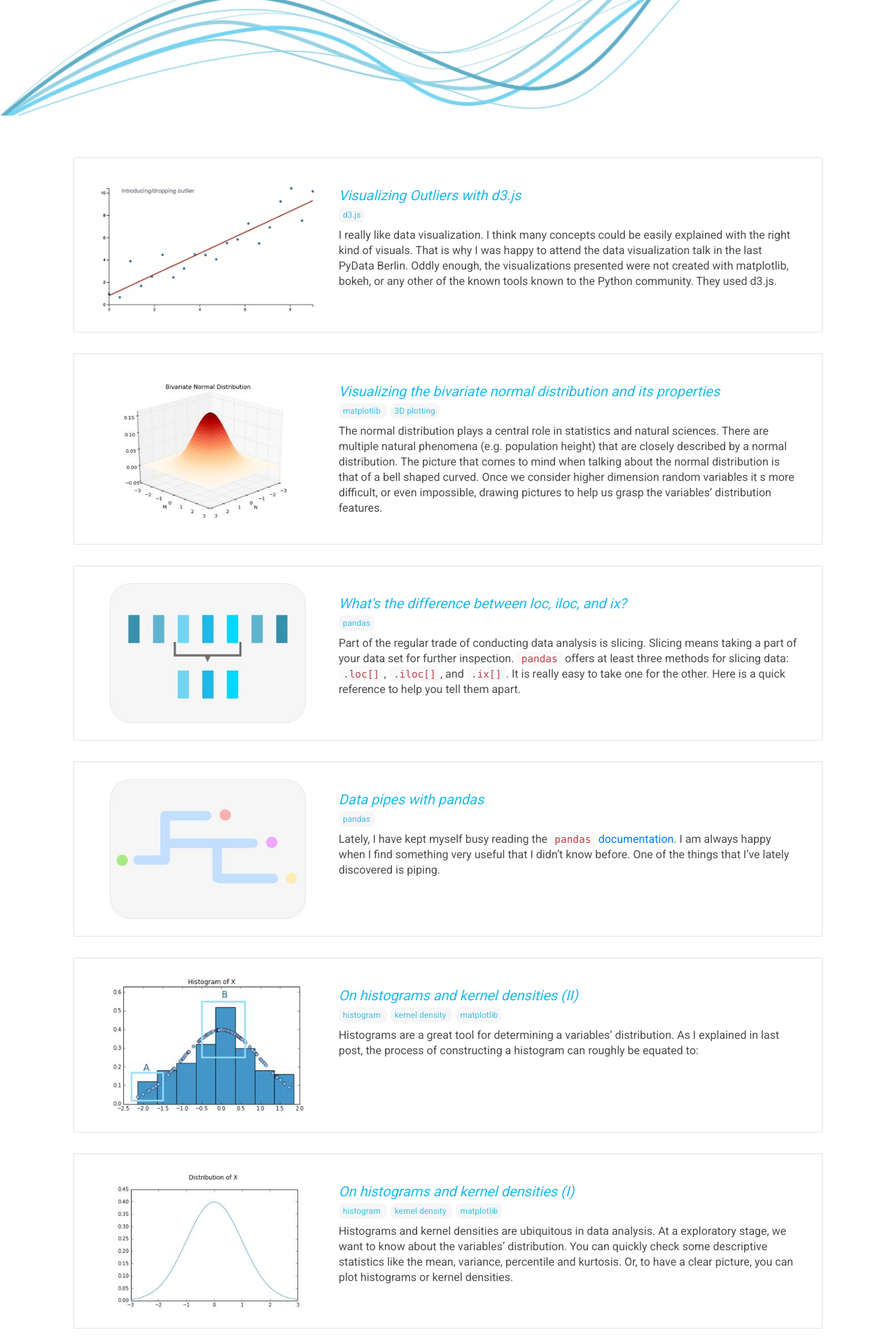
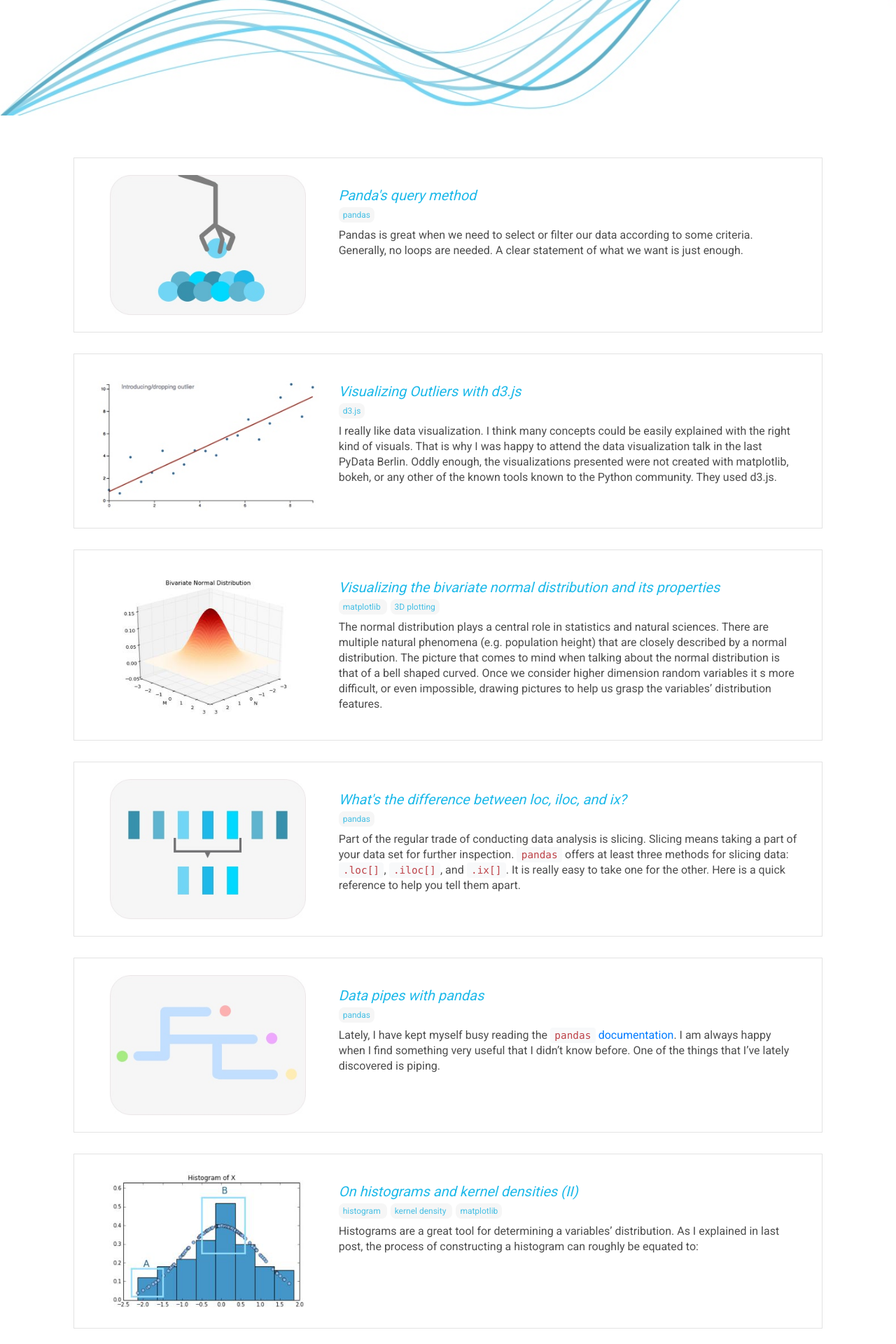
Before and after one commit to jlcoto/new_blog_page, a Jekyll site: the page built from index.html, in a window 1280 px wide. Shown: the part 318-2238 px from the top of the page at 70% size. Built offline with Jekyll 4.4.1, drawn with Linux system fonts in a browser that asks for light colours; nearby versions of some CDN libraries; some web fonts are replaced; some of the changed lines change nothing that is shown.

Commit message:
Add panda's query post.

```diff
--- /dev/null
+++ b/_posts/2016-09-05-query-method-pandas.markdown
@@ -0,0 +1,198 @@
+---
+layout: post
+title:  "Panda's query method"
+date:   2016-09-06 00:24:55 +0100
+category: Data Analysis
+tags: pandas
+image: /img-post/query-large.jpg
+---
+
+Pandas is great when we need to select or filter our data  according to some criteria. Generally, no loops are needed. A clear statement of what we want is just enough.
+
+While still experimental, pandas `query` method offers a simple way for making selections. The main advantage of this method, is that it allows writing cleaner and more readable code for getting the exact pieces of data you want. It also makes easier the task of index based selection.
+
+In what follows, I give a brief overview of this method based on its documentation. If you want a thorough overview, [read the docs](http://pandas.pydata.org/pandas-docs/stable/indexing.html#the-query-method-experimental).
+
+## Index based selection
+
+Dealing with indices, is not an easy task. Indices are the main responsible for most of the speed and consistency that pandas offers (e.g. it makes sure that operations are for same observation). In the beginning, however, it might take some time to adjust to their logic.
+
+Having used other statistical software, one of the things I could not get my head around was when I needed to use the index to filter the data according to some attribute. In the end, I would just convert the index into a column (or reset index) and go about with selections as I would regularly do with columns.
+
+The good thing about the `query` method is that it allows users to make selections directly with indices. Say that you want to select those indices bigger than a column. Well, no need to reset your index and refer to the column. We can simply use `query`:
+
+### Example Data
+
+{% highlight python %}
+#Original Dataset
+example_df = pd.DataFrame(example_array, \
+	    index=[1, 5, 6], columns=["A", "B", "C"])
+
+	  +----+-----+-----+-----+
+	  |    |   A |   B |   C |
+	  |----+-----+-----+-----|
+	  |  1 |   0 |   1 |   2 |
+	  |  5 |   3 |   4 |   5 |
+	  |  6 |   6 |   7 |   8 |
+	  +----+-----+-----+-----+
+{% endhighlight %}
+
+### Using indices as conditions
+
+{% highlight python %}
+#Getting data where index is bigger than one column
+example_df.query("index > A")
+
+	  +----+-----+-----+-----+
+	  |    |   A |   B |   C |
+	  |----+-----+-----+-----|
+	  |  1 |   0 |   1 |   2 |
+	  |  5 |   3 |   4 |   5 |
+	  +----+-----+-----+-----+
+
+#Getting data with multiple conditions
+example_df.query("index > A  & index > B")
+
+	  +----+-----+-----+-----+
+	  |    |   A |   B |   C |
+	  |----+-----+-----+-----|
+	  |  5 |   3 |   4 |   5 |
+	  +----+-----+-----+-----+
+
+{% endhighlight %}
+
+The query method makes index selections very easy. You just need to refer to the index for comparisons. When your index has a name, you just refer to that name in your query statement.
+
+The query method can also be applied to multi index data frames.
+
+{% highlight python %}
+
+#Multi Index data set
+	  +------------+-----+-----+-----+
+	  |            |   A |   B |   C |
+	  |------------+-----+-----+-----|
+	  | 'bar' | 1  |   0 |   1 |   2 |
+	  | 'bar' | 5  |   3 |   4 |   5 |
+	  | 'foo' | 6  |   6 |   7 |   8 |
+	  +------------+-----+-----+-----+
+
+{% endhighlight %}
+
+In this case we have included another index level, with indices 'bar' and 'foo'. Say that you want to select only those observations corresponding to 'bar' and from those takes the ones whose second index is greater than the values in column B.
+
+{% highlight python %}
+
+#Selecting with multiple indices
+mult_example.query('ilevel_0=="bar" &  ilevel_1 > B')
+
+	  +------------+-----+-----+-----+
+	  |            |   A |   B |   C |
+	  |------------+-----+-----+-----|
+	  |  'bar'| 5  |   3 |   4 |   5 |
+	  +------------+-----+-----+-----+
+
+{% endhighlight %}
+
+Note that in case we have named our indices, we would replace "ilevel" for the corresponding index name. Also, take into account that in case the index has the same name as the column, the column will be given precedence. In other words, comparisons will be made with columns.
+
+## Succinct syntax
+
+Another advantage of the `query` method is that it makes our conditions more succinct and clear. For example, suppose we are checking the grades of a group of students and we are interested in finding out which students have shown increasing improvement in their grades. We will compare the regular and `query` way of performing this selection.
+
+### Example Data
+
+{% highlight python %}
+#Students' data
++----+---------+----------+----------+----------+
+|    | Names   |   Test_1 |   Test_2 |   Test_3 |
+|----+---------+----------+----------+----------|
+|  0 | John    |       76 |       64 |       97 |
+|  1 | Thomas  |       56 |       59 |       95 |
+|  2 | Jenny   |       89 |       90 |       99 |
+|  3 | Tina    |       78 |       79 |      100 |
++----+---------+----------+----------+----------+
+{% endhighlight %}
+
+
+Checking for continuous progress:
+
+{% highlight python %}
+#Checking for conditions with "regular syntax"
+grades_df[(grades_df.Test_1 < grades_df.Test_2) \
+	& (grades_df.Test_2 < grades_df.Test_3)]
+
++----+---------+----------+----------+----------+
+|    | Names   |   Test_1 |   Test_2 |   Test_3 |
+|----+---------+----------+----------+----------|
+|  1 | Thomas  |       56 |       59 |       95 |
+|  2 | Jenny   |       89 |       90 |       99 |
+|  3 | Tina    |       78 |       79 |      100 |
++----+---------+----------+----------+----------+
+
+#Checking for conditions with `query` method Option 1
+grades_df.query("Test_1 < Test_2 and Test_2 < Test_3")
+
++----+---------+----------+----------+----------+
+|    | Names   |   Test_1 |   Test_2 |   Test_3 |
+|----+---------+----------+----------+----------|
+|  1 | Thomas  |       56 |       59 |       95 |
+|  2 | Jenny   |       89 |       90 |       99 |
+|  3 | Tina    |       78 |       79 |      100 |
++----+---------+----------+----------+----------+
+
+
+#Checking for conditions with `query` method Option 2
+grades_df.query("Test_1 < Test_2 < Test_3")
+
++----+---------+----------+----------+----------+
+|    | Names   |   Test_1 |   Test_2 |   Test_3 |
+|----+---------+----------+----------+----------|
+|  1 | Thomas  |       56 |       59 |       95 |
+|  2 | Jenny   |       89 |       90 |       99 |
+|  3 | Tina    |       78 |       79 |      100 |
++----+---------+----------+----------+----------+
+{% endhighlight %}
+
+Unsurprisingly, all lines of code lead to the same result. Most important to notice, however, is how easy was to get this result with the `query` method.
+
+In terms of comparison, a first thing to notice is that we do not use the parenthesis. The comparison operators in `query` have precedence over `and` and `or`. Furthermore, note that in the last example, we do not even need to use `and`. Personally, I find this makes the code very readable. As a result, the selection criteria is more clear, not only to the one performing the analysis, but also to people that will collaborate/read it.
+
+There are many other things that are easier with `query`. For example, imagine that you want to filter your data according to if a value is present in a column. As before, I present the "regular" way to perform this and the one with `query`. I will use the grades data set presented before.
+
+
+{% highlight python %}
+#Checking if good grade in last exam "regular" syntax
+grades_df[grades_df.Test_3.isin([98, 99, 100])]
+
++----+---------+----------+----------+----------+
+|    | Names   |   Test_1 |   Test_2 |   Test_3 |
+|----+---------+----------+----------+----------|
+|  2 | Jenny   |       89 |       90 |       99 |
+|  3 | Tina    |       78 |       79 |      100 |
++----+---------+----------+----------+----------+
+
+
+#Checking if good grade in last exam "query" syntax
+grades_df.query("Test_3 in [98, 99, 100]")
+
++----+---------+----------+----------+----------+
+|    | Names   |   Test_1 |   Test_2 |   Test_3 |
+|----+---------+----------+----------+----------|
+|  2 | Jenny   |       89 |       90 |       99 |
+|  3 | Tina    |       78 |       79 |      100 |
++----+---------+----------+----------+----------+
+{% endhighlight %}
+
+
+Again, the `query` syntax is more straightforward. Note that for selections based on particular values, it is possible to use `in/not in` or  `==/!=`. Both render the same results.
+
+There are many other things one can do using `query`. I hope this has whet your appetite. As usual, you can check the docs to discover all its uses.
+
+To recap, the `query` method:
+
+- Makes data selections succinct and easier to read.
+- Selections based on indices are straightforward and do not need further operations (e.g. converting index to columns).
+
+<div class="text-right">
+	<em>Happy querying!</em>
+</div>
--- a/css/main.css
+++ b/css/main.css
@@ -150,13 +150,18 @@ a:visited {
 	margin-bottom: 20px;
 }
 
-.post-content h2 {
+.post-content h2, h3 {
 	font-family: 'Roboto', sans-serif;
 	color: rgba(18, 72, 88, 0.7);
 	font-weight: bold;
-	font-size: 22px;
+	font-size: 26px;
 	margin: 30px 0px;
 }
+
+.post-content h3 {
+	font-size: 22px;
+}
+
 
 .enlarge-img {
 	cursor: pointer;
```
Also changed, not shown: img-post/query-large.jpg (added).
